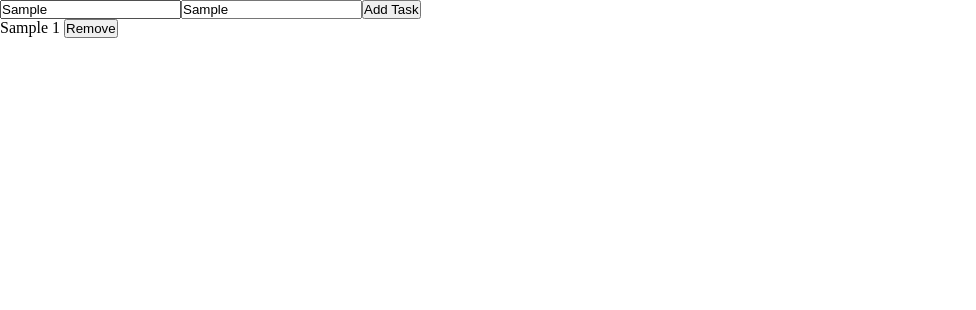
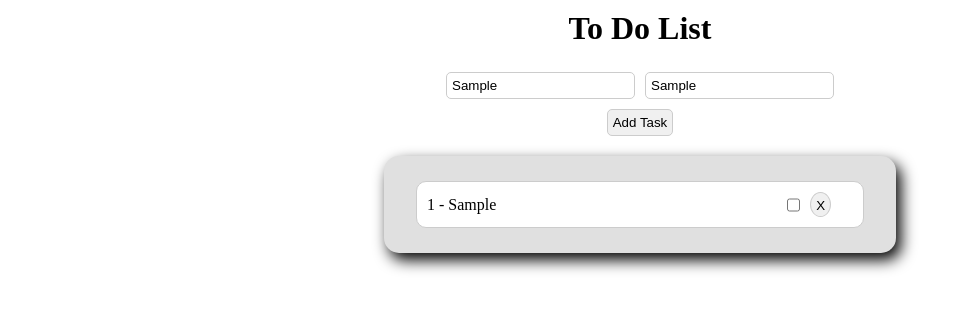
Before and after one commit to praxis-MJF/FrontEnd, a Vue app: page / in a window 1280 px wide. Both pictures are taken after typing "Sample", "Sample" into the empty fields and a click on the button "Add Task". Shown: the top 310 px of the page, without its empty margins (0-976 px from the left). Built offline with nearby package versions, Linux system fonts and the light colour scheme.

Commit message:
design da to do list

```diff
--- a/src/components/TestComponent.vue
+++ b/src/components/TestComponent.vue
@@ -1,6 +1,6 @@
 <script setup>
 import { useTodoStore } from '@/stores/stores.js'
-import { ref } from 'vue';
+import { ref } from 'vue'
 
 const store = useTodoStore()
 
@@ -10,26 +10,102 @@ const task = ref({
   completed: false,
   id: undefined
 })
+</script>
+<template>
+  <h1>To Do List</h1>
+  <div class="inputs-todo">
+    <input v-model="task.title" class="todo" placeholder="Título" />
+    <input v-model="task.description" class="todo" placeholder="Descrição" />
+  </div>
+  <button @click="store.addTodo(task)" class="add" >Add Task</button>
+  <ul class="list">
+    <li v-for="(item, index) in store.todolist" :key="index" class="task">
+      {{ index + 1 }} - {{ item.title }}
+      <div class="interactions">
+        <input type="checkbox" class="box" />
+        <button @click="store.removeTodo(item.id)" class="remove">X</button>
+      </div>
+    </li>
+  </ul>
+</template>
+<style scoped>
+h1{
+  text-align: center;
+  margin: 10px;
+}
+.inputs-todo {
+  display: flex;
+  justify-content: center;
+  align-items: center;
+  flex-wrap: wrap;
+  margin-top: 20px;
+}
+.todo {
+  margin: 5px;
+  padding: 5px;
+  border-radius: 5px;
+  border: 1px solid #ccc;
+}
+.add {
+  display: flex;
+  margin: 5px auto;
+  padding: 5px;
+  border-radius: 5px;
+  border: 1px solid #ccc;
+  background-color: #f0f0f0;
+}
+.add:hover {
+  background-color: #e0e0e0;
+}
+.list {
+  width: 40vw;
+  display: flex;
+  flex-direction: column;
+  align-items: center;
+  margin: 20px auto 0;
+  padding: 20px 0;
+  border-radius: 15px;
+  box-shadow: 5px 7px 15px black;
+  background-color: #e0e0e0;
+}
+.task {
+  width: 35vw;
+  display: grid;
+  grid-template-columns: 2fr 0.5fr 0.5fr;
+  align-items: center;
+  margin: 5px;
+  padding: 10px;
+  gap: 10px;
+  border: 1px solid #ccc;
+  border-radius: 10px;
+  background-color: #fff;
+}
+.task:hover {
+  background-color: #f0f0f0;
+}
+.interactions {
+  background-color: red;
+  display: flex;
+  justify-content: center;
+  margin-left: 150%;
+  gap: 10px;
+  align-items: center;
+}
+.box {
+  width: 20px;
+  height: 20px;
+}
+.remove {
+  width: 25px;
+  height: 25px;
+  padding: 5px;
+  border-radius: 50%;
+  border: 1px solid #ccc;
+  background-color: #f0f0f0;
 
-
-</script>
-
-<template>
-
-<input v-model="task.title">
-
-<input v-model="task.description">
-
-<button @click="store.addTodo(task)">Add Task</button>
-<ul>
-  <li v-for="todo in store.todolist" :key="todo.id">
-    {{ todo.title }}
-    {{ todo.id }}
-    <button @click="store.removeTodo(todo.id)">Remove</button>
-  </li>
-</ul>
-</template>
-
-<style scoped>
+}
+.remove:hover {
+  background-color: #e0e0e0;
+}
 
 </style>
```
